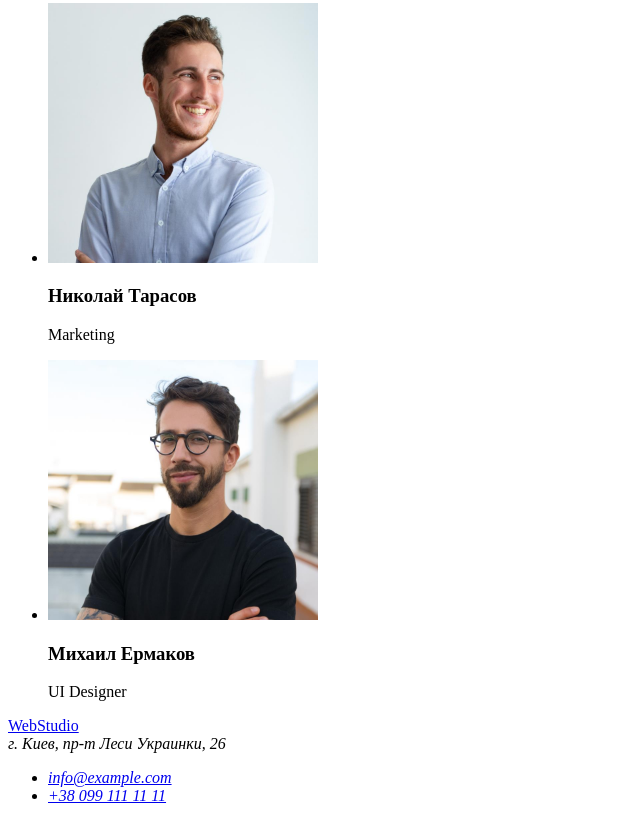
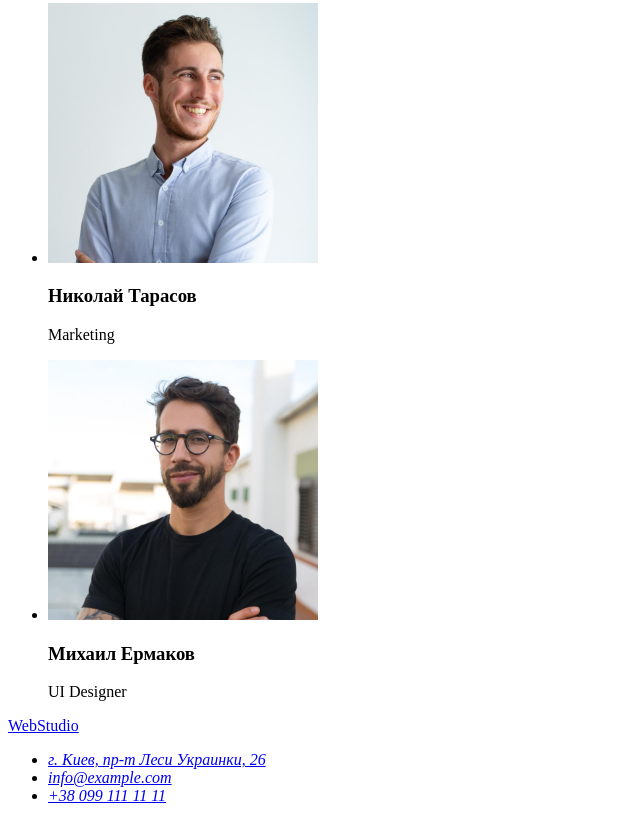
Before and after one commit to Yevhen999/goit-markup-hw-01, a plain HTML site: page index.html in a window 1280 px wide. Shown: the part 2315-3136 px from the top of the page, without its empty margins (0-640 px from the left). Drawn offline with Linux system fonts and the light colour scheme.

Commit message:
add link to gmaps

```diff
--- a/index.html
+++ b/index.html
@@ -117,8 +117,15 @@
     <footer>
       <a href="./index.html"><span>Web</span>Studio</a>
       <address>
-        г. Киев, пр-т Леси Украинки, 26
         <ul>
+          <li>
+            <a
+              href="https://goo.gl/maps/DYDjYZ2KMcjr4Sc5A"
+              target="_blank"
+              rel="nofollow noferrer noopener"
+              >г. Киев, пр-т Леси Украинки, 26</a
+            >
+          </li>
           <li><a href="mailto:info@example.com">info@example.com</a></li>
           <li><a href="tel:+380991111111">+38 099 111 11 11</a></li>
         </ul>
```
